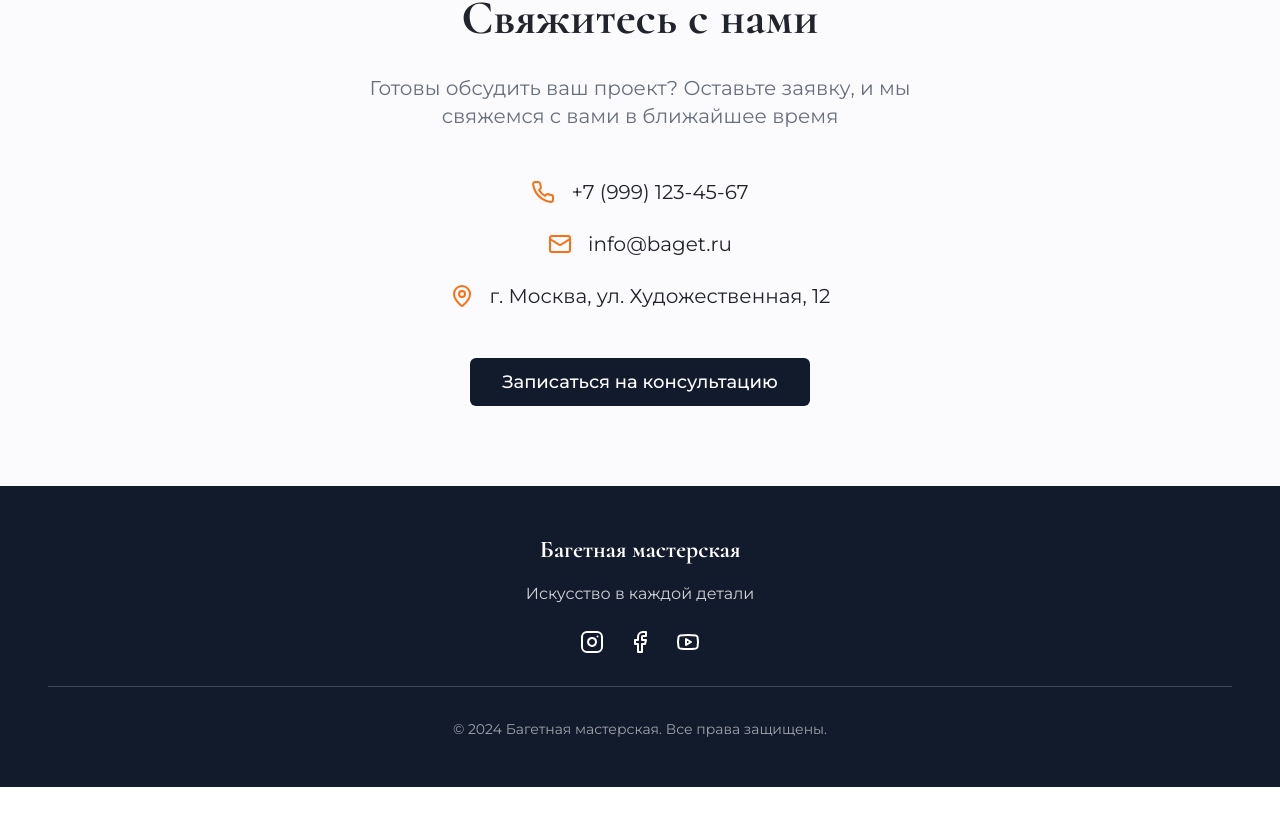
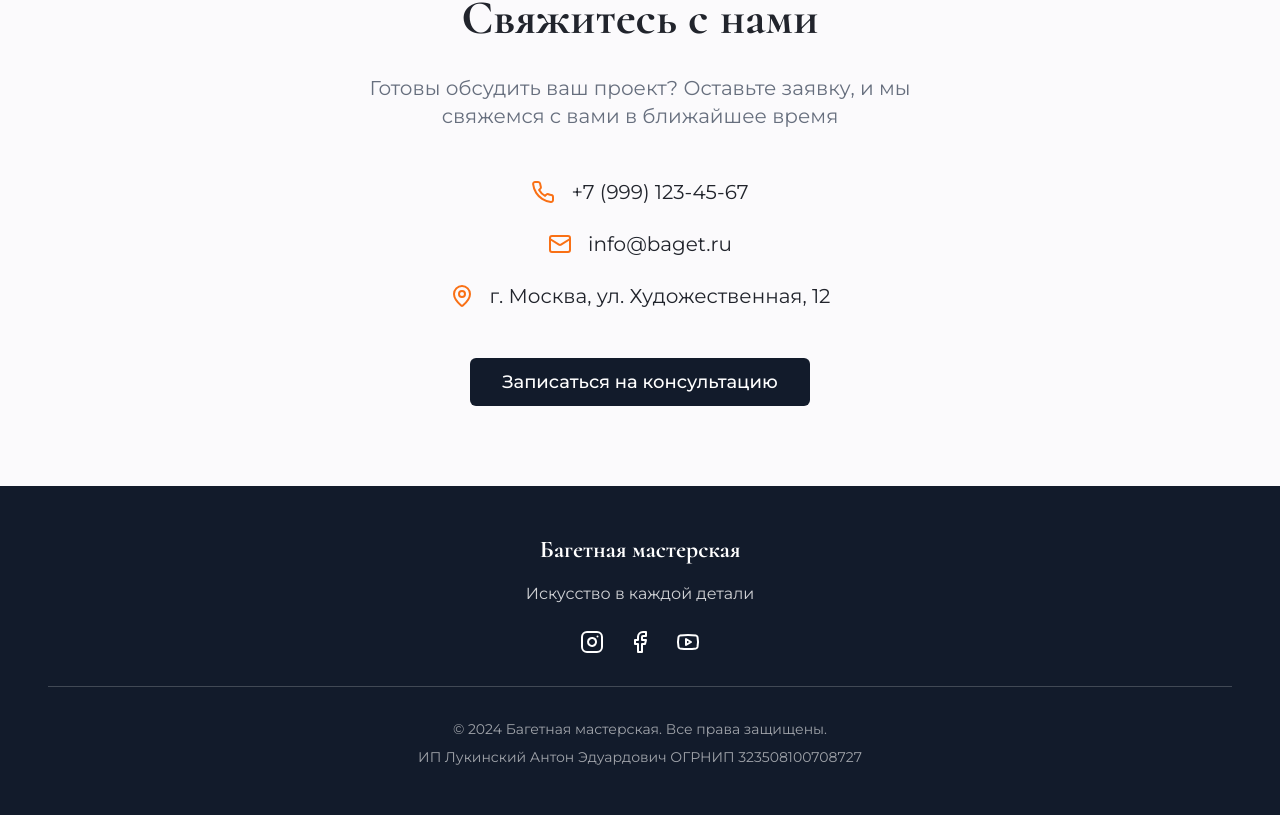
Before and after one commit to pr-poehali-dev/baget-master-project-1, a React (Vite) app: page / in a window 1280 px wide. Shown: the part 4292-5107 px from the top of the page. Before the commit the page ends 5079 px from the top, so only its background shows below. Built offline with nearby package versions, Linux system fonts and the light colour scheme.

Commit message:
Добавить футер с юр. информацией

```diff
--- a/src/pages/Index.tsx
+++ b/src/pages/Index.tsx
@@ -359,7 +359,8 @@ const Index = () => {
             </a>
           </div>
           <div className="mt-8 pt-8 border-t border-primary-foreground/20 text-sm text-primary-foreground/60">
-            © 2024 Багетная мастерская. Все права защищены.
+            <p className="mb-2">© 2024 Багетная мастерская. Все права защищены.</p>
+            <p>ИП Лукинский Антон Эдуардович ОГРНИП 323508100708727</p>
           </div>
         </div>
       </footer>
```
